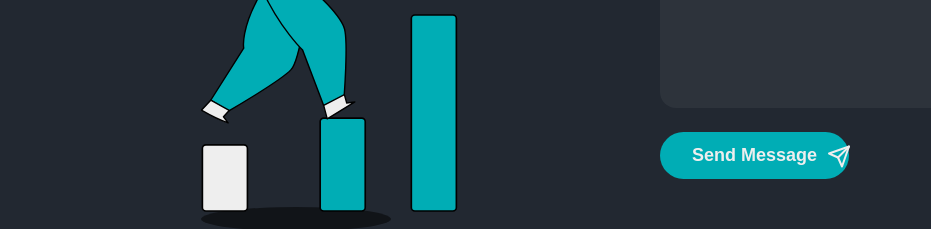
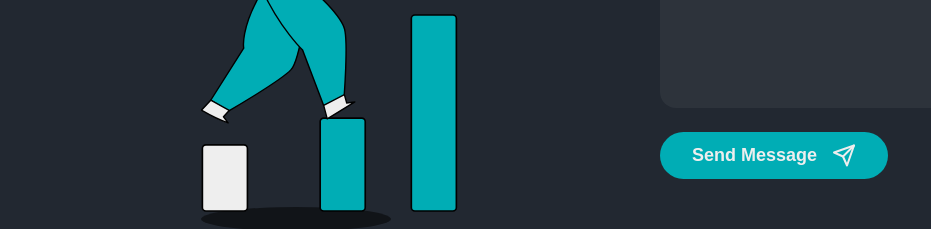
Before and after one commit to MEDOYED/Saul-Design, a React (Vite) app: page / in a window 1280 px wide. Shown: the part 2917-3146 px from the top of the page, without its empty margins (0-931 px from the left). Built offline with nearby package versions, Linux system fonts and the light colour scheme.

Commit message:
fit visual bug(RegistrationSection) | fix bug with styles of plane

```diff
--- a/src/components/widgets/registration-section/registration-section.css
+++ b/src/components/widgets/registration-section/registration-section.css
@@ -91,20 +91,14 @@
 }
 
 .registration__form-send {
-  position: relative;
-  padding-right: 56px;
+  display: flex;
   margin-top: 24px;
 }
 
-.registration-plane-btn {
-  width: 20px;
-  height: 20px;
-}
-
 .registration-plane {
-  position: absolute;
-  left: 167px;
-  top: 13px;
+  display: flex;
+  margin-left: 15px;
+  margin-top: 2px;
 }
 
 .plane-animation {
--- a/src/components/widgets/registration-section/registration-section.jsx
+++ b/src/components/widgets/registration-section/registration-section.jsx
@@ -99,7 +99,6 @@ const RegistrationSection = () => {
                 onClick={handleBtnSendClick}
               >
                 Send Message
-                <div className="registration-plane-btn">
                 <img
                   className={classNamePlaneAnimation}
                   ref={btnRef}
@@ -107,7 +106,6 @@ const RegistrationSection = () => {
                   alt=""
                   onAnimationEnd={handleAnimationEnd}
                 />
-                </div>
               </button>
             </form>
           </div>
```
Lines whose indentation alone changed are shown as unchanged.
